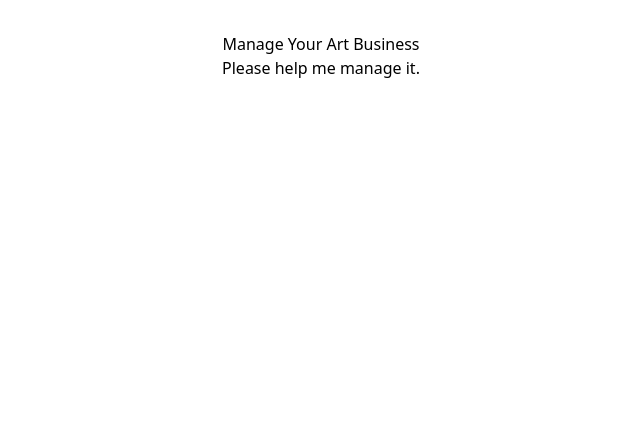
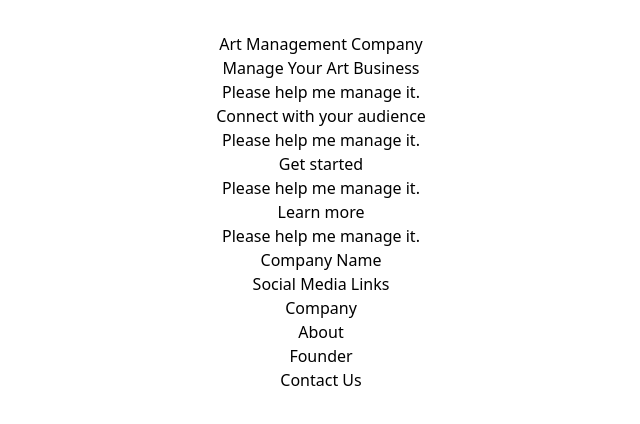
Before and after one commit to lavollmer/art-business-ops, a React (Vite) app: page / in a window 1280 px wide. Shown: the top 424 px of the page, without its empty margins (319-959 px from the left). Built offline with nearby package versions, Linux system fonts and the light colour scheme.

Commit message:
setting up the structure of the website homepage

```diff
--- a/src/App.jsx
+++ b/src/App.jsx
@@ -1,12 +1,16 @@
 import "./App.css";
 import Home from "./assets/Home.jsx";
+import Header from "./assets/Header.jsx";
+import Footer from "./assets/Footer.jsx";
 
 function App() {
 
   return (
     <>
       <div>
+        <Header />
         <Home />
+        <Footer/>
       </div>
     </>
   );
--- a/src/assets/Footer.jsx
+++ b/src/assets/Footer.jsx
@@ -1,9 +1,16 @@
-import React from 'react'
+import React from "react";
 
 const Footer = () => {
   return (
-    <div>Footer</div>
-  )
-}
+    <div>
+      <h1>Company Name</h1>
+      <h2>Social Media Links</h2>
+        <p>Company</p>
+        <p>About</p>
+        <p>Founder</p>
+        <p>Contact Us</p>
+    </div>
+  );
+};
 
-export default Footer
+export default Footer;
--- a/src/assets/Header.jsx
+++ b/src/assets/Header.jsx
@@ -2,7 +2,7 @@ import React from 'react'
 
 const Header = () => {
   return (
-    <div>Header</div>
+    <div>Art Management Company</div>
   )
 }
 
--- a/src/assets/Home.jsx
+++ b/src/assets/Home.jsx
@@ -1,5 +1,5 @@
 import React from 'react'
-// import Header from './assets/Header.jsx'
+
 
 const Home = () => {
   return (
@@ -8,6 +8,18 @@ const Home = () => {
         <h1>Manage Your Art Business</h1>
         <p>Please help me manage it.</p>
       </div>
+      <div>
+        <h1>Connect with your audience</h1>
+        <p>Please help me manage it.</p>
+      </div>
+      <div>
+        <h1>Get started</h1>
+        <p>Please help me manage it.</p>
+      </div>
+      <div>
+        <h1>Learn more</h1>
+        <p>Please help me manage it.</p>
+      </div>
     </div>
   )
 }
```
